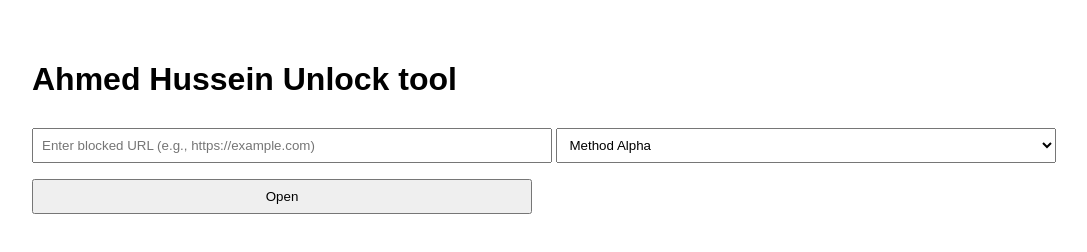
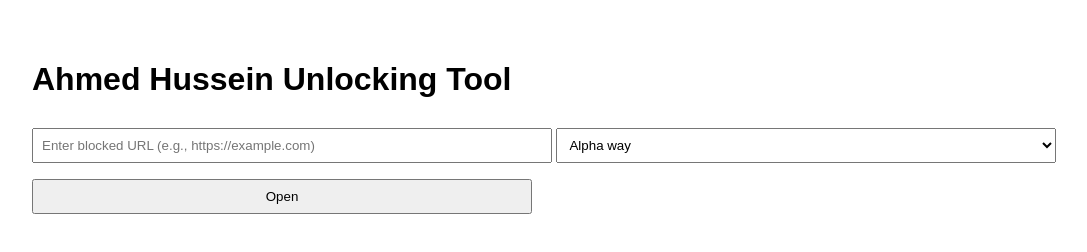
Before and after one commit to bebo50809/h, a plain HTML site: page index.html in a window 1280 px wide. Shown: the whole page, without its empty margins (8-1095 px from the left). Drawn offline with Linux system fonts and the light colour scheme.

Commit message:
Update index.html

```diff
--- a/index.html
+++ b/index.html
@@ -9,12 +9,12 @@
   </style>
 </head>
 <body>
-  <h1>Ahmed Hussein Unlock tool</h1>
+  <h1>Ahmed Hussein Unlocking Tool</h1>
   <input type="text" id="url" placeholder="Enter blocked URL (e.g., https://example.com)">
   <select id="method">
-    <option value="translate">Method Alpha</option>
-    <option value="weblight">Light trick</option>
-    <option value="wayback">Wayback Machine</option>
+    <option value="translate">Alpha way</option>
+    <option value="yandex">Russians way</option>
+    <option value="wayback">old days</option>
   </select>
   <button onclick="redirect()">Open</button>
 
@@ -30,8 +30,8 @@
         case "translate":
           redirectUrl = `https://translate.google.com/translate?tl=en&u=${encoded}`;
           break;
-        case "weblight":
-          redirectUrl = `http://googleweblight.com/i?u=${encoded}`;
+        case "yandex":
+          redirectUrl = `https://translate.yandex.com/translate?lang=en&url=${encoded}`;
           break;
         case "wayback":
           redirectUrl = `https://web.archive.org/web/*/${url}`;
```
